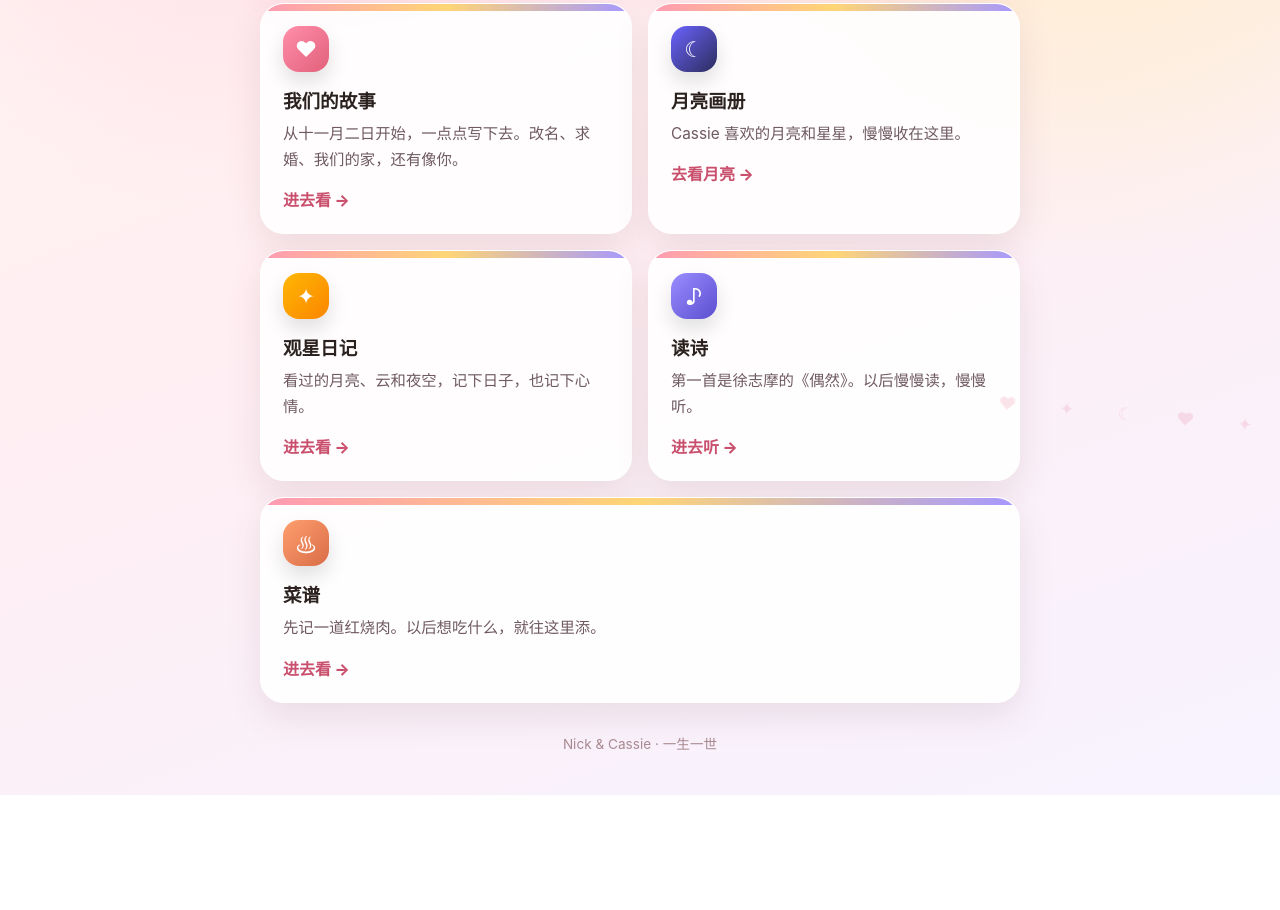
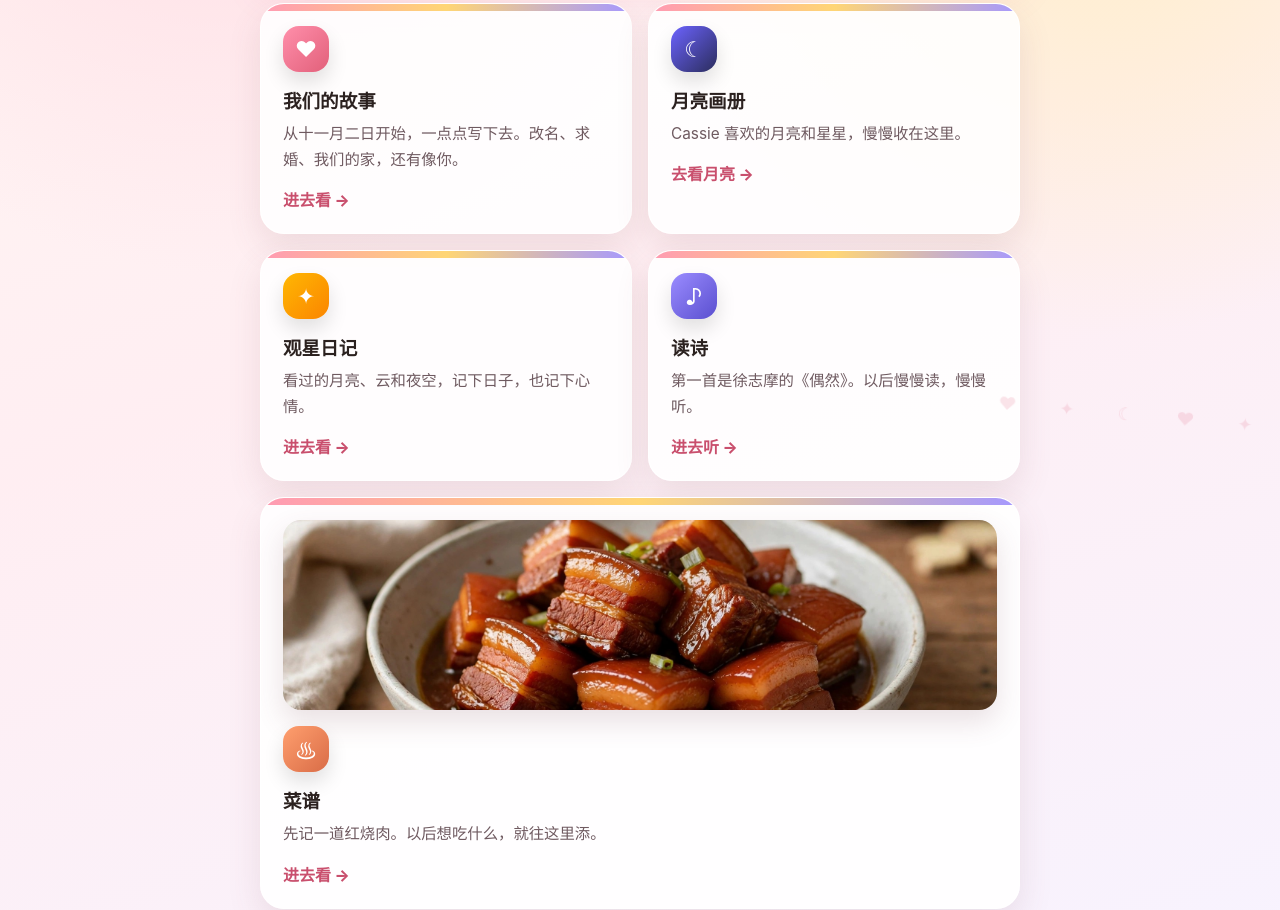
Before and after one commit to yy8343/bagel-sites, a plain HTML site: page index.html in a window 1280 px wide. Shown: the part 357-1267 px from the top of the page. Before the commit the page ends 1152 px from the top, so only its background shows below. Drawn offline with Linux system fonts and the light colour scheme.

Commit message:
Show recipe photo on homepage

```diff
--- a/index.html
+++ b/index.html
@@ -30,6 +30,7 @@
   p { color: #6f5a60; line-height: 1.7; font-size: .96rem; }
   .more { display: inline-block; margin-top: 14px; color: #c94f6d; font-weight: 800; }
   .wide { grid-column: 1 / -1; min-height: 0; }
+  .thumb { display: block; width: 100%; height: 190px; object-fit: cover; border-radius: 18px; margin-bottom: 16px; box-shadow: 0 12px 28px rgba(120,70,80,.16); }
   footer { text-align: center; color: #a98a91; font-size: .85rem; padding-top: 30px; }
   @media (max-width: 620px) { .grid { grid-template-columns: 1fr; } a.card { min-height: 0; } header { padding: 28px 18px 24px; } }
 </style>
@@ -72,7 +73,8 @@
       <span class="more">进去听 →</span>
     </a>
 
-    <a class="card recipes wide" href="./recipes/">
+    <a class="card recipes wide" href="./recipes/?v=20261128">
+      <img class="thumb" src="./recipes/red-braised-pork.jpg?v=20261128" alt="红烧肉">
       <div class="icon">♨</div>
       <h2>菜谱</h2>
       <p>先记一道红烧肉。以后想吃什么，就往这里添。</p>
```
Also changed, not shown: recipes/index.html (+1 -1 lines).
